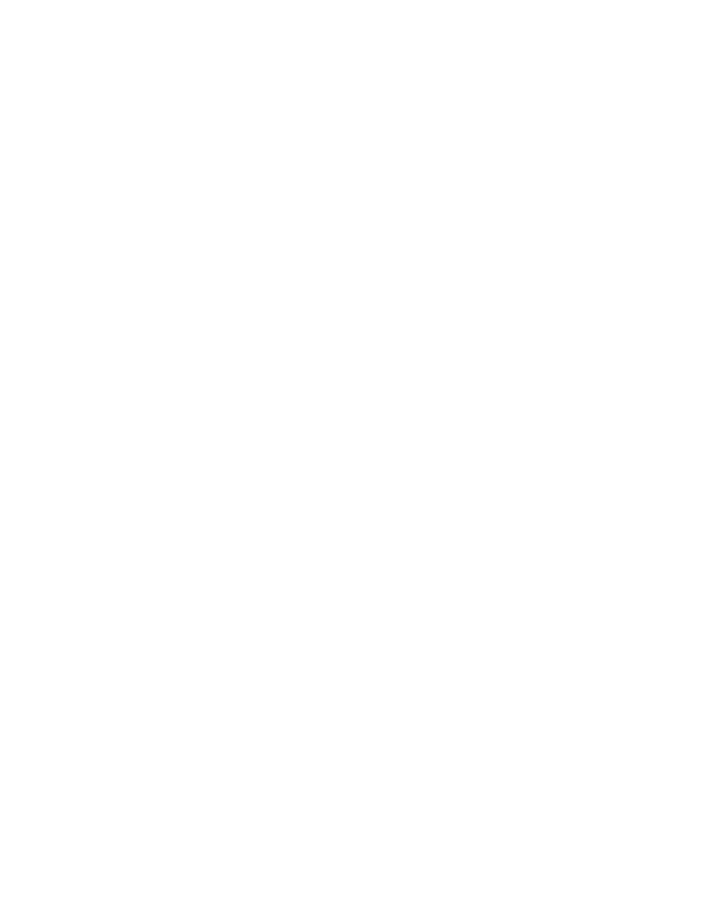
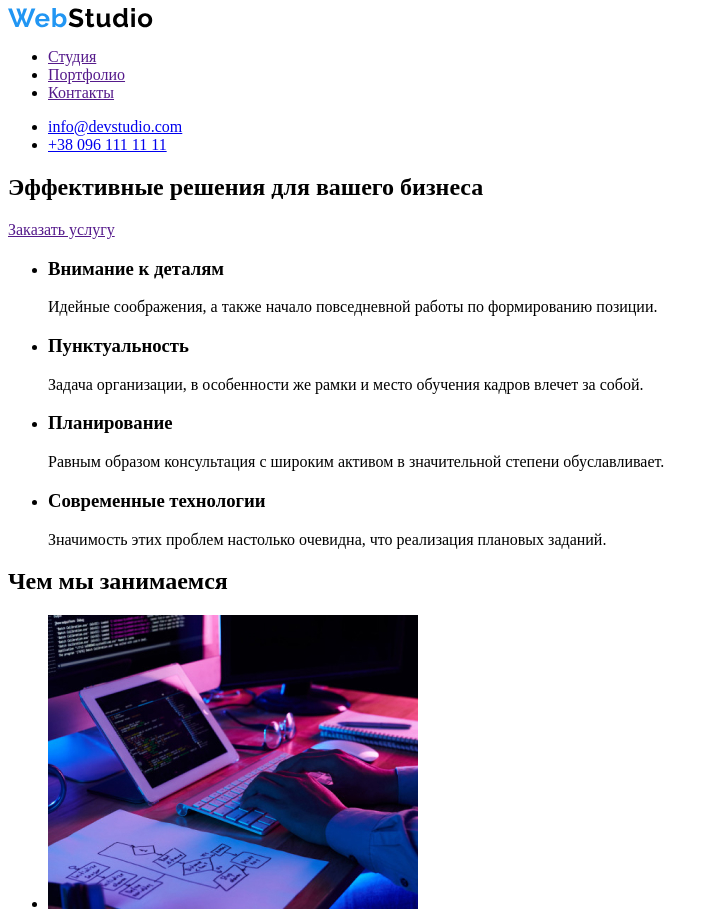
Before and after one commit to Siganova/goit-markup-hw-01, a plain HTML site: page index.html in a window 1280 px wide. Shown: the top 909 px of the page, without its empty margins (0-719 px from the left). Before the commit the page ends 800 px from the top, so only its background shows below. Drawn offline with Linux system fonts and the light colour scheme.

Commit message:
hw-01 day first

```diff
--- a/index.html
+++ b/index.html
@@ -1,5 +1,5 @@
 <!DOCTYPE html>
-<html lang="en">
+<html lang="ru">
 <head>
     <meta charset="UTF-8">
     <meta http-equiv="X-UA-Compatible" content="IE=edge">
@@ -7,6 +7,60 @@
     <title>Document</title>
 </head>
 <body>
+    <header>
+        <nav>
+            <!-- Логотип -->
+            <a href="/">
+            <img src="./img/WebStudio.svg" alt="Логотип">
+            </a>
+            <!-- Навигация -->
+            <ul>
+                <li><a href="">Студия</a></li>
+                <li><a href="">Портфолио</a></li>
+                <li><a href="">Контакты</a></li>
+            </ul>
+         </nav>
+            <!-- Контакты -->
+            <ul>
+                <li><a href="mailto:info@devstudio.com"> info@devstudio.com </a></li>
+                <li><a href="tel:+38 096 111 11 11"> +38 096 111 11 11 </a></li>
+            </ul>
+    </header>
+    <!-- Секция Герой -->
+    <section>
+        <h1>Эффективные решения для вашего бизнеса</h1>
+        <a href="">Заказать услугу</a>
+    </section>
+    <!-- Секция Особенности -->
+    <section>
+        <ul>
+            <li>
+                <h3>Внимание к деталям</h3>
+                <p>Идейные соображения, а также начало повседневной работы по формированию позиции.</p>
+            </li>
+            <li>
+                <h3>Пунктуальность</h3>
+                <p>Задача организации, в особенности же рамки и место обучения кадров влечет за собой.</p>
+            </li>
+            <li>
+                <h3>Планирование</h3>
+                <p>Равным образом консультация с широким активом в значительной степени обуславливает.</p>
+            </li>
+            <li>
+                <h3>Современные технологии</h3>
+                <p>Значимость этих проблем настолько очевидна, что реализация плановых заданий.</p>
+            </li>
+        </ul>
+    </section>
+    <!-- Секция Чем мы занимаемся -->
+    <section>
+        <h2>Чем мы занимаемся</h2>
+        <ul>
+            <li> <img src="./img/box 1.jpg" alt="Монитор" width="370"></li>
+            <li> <img src="./img/box 2.jpg" alt="Телефон" width="370"></li>
+            <li> <img src="./img/box 3.jpg" alt="Планшет" width="370"></li>
+        </ul>
+    </section>
 
 </body>
 </html>
```
Also changed, not shown: img/Bg.jpg (added), img/WebStudio.svg (added), img/box 1.jpg (added), img/box 2.jpg (added), img/box 3.jpg (added).
